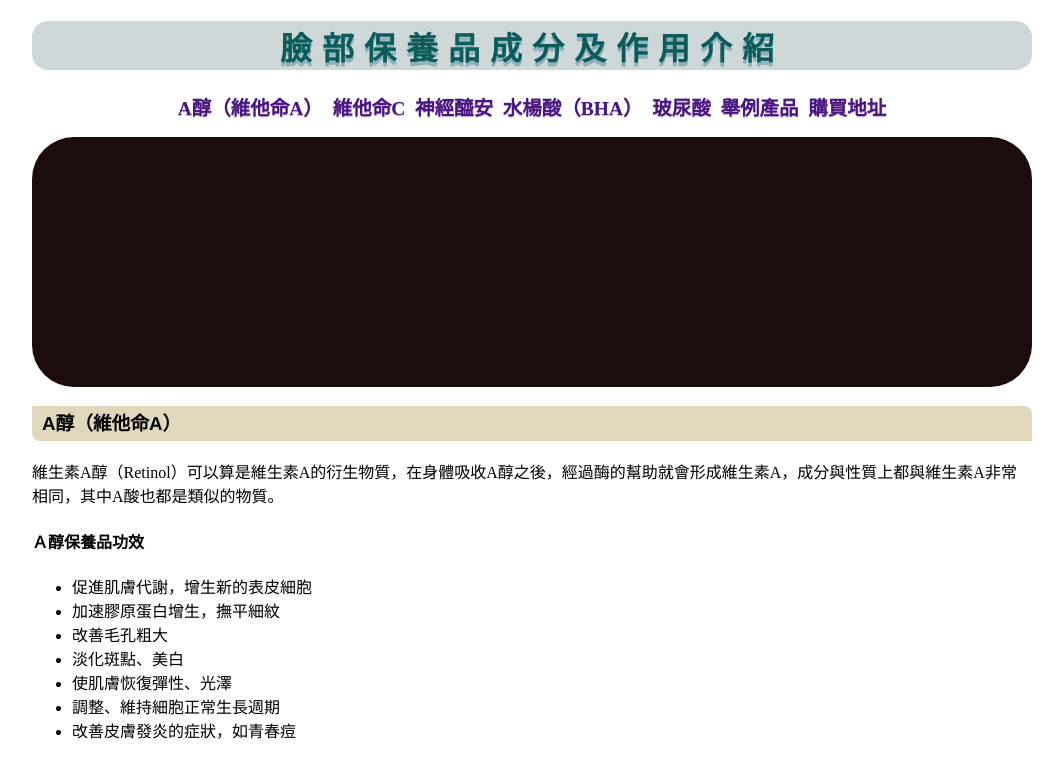
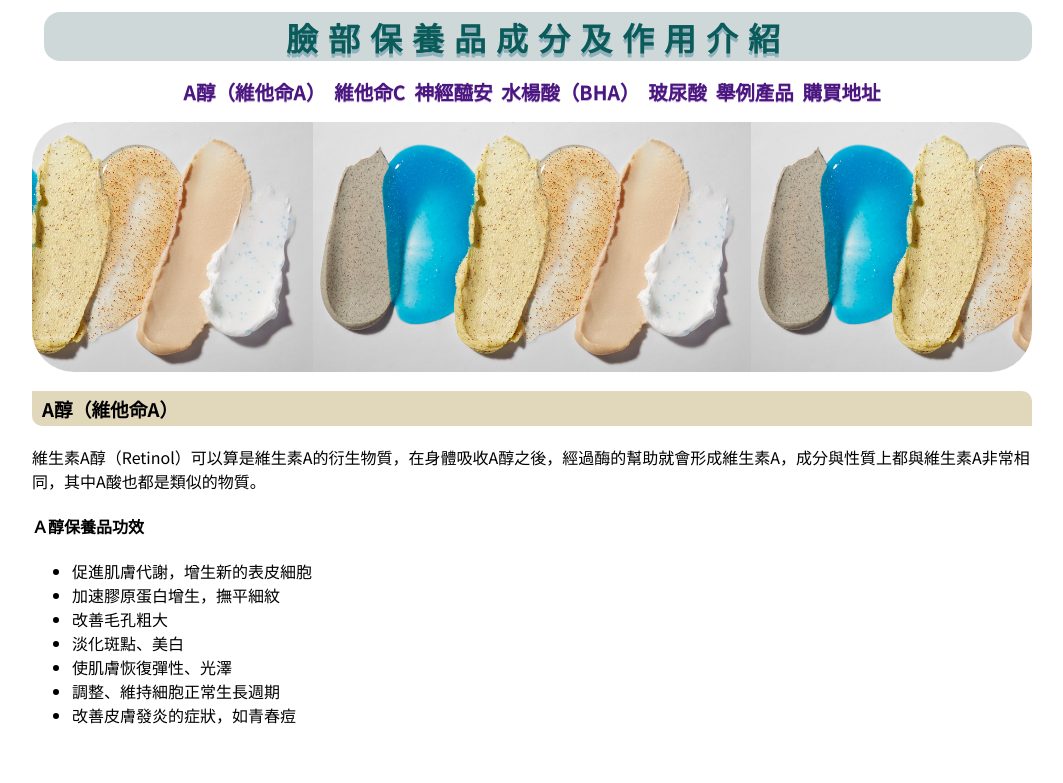
Before and after one commit to sheena880426/0317, a plain HTML site: page index.html in a window 1280 px wide. Shown: the top 783 px of the page, without its empty margins (108-1171 px from the left). Drawn offline with Linux system fonts and the light colour scheme; files that its build step writes are made by us from their sources.

Commit message:
Add files via upload

```diff
--- a/index.html
+++ b/index.html
@@ -3,7 +3,6 @@
 <head>
 <meta charset="UTF-8">
 <title>Untitled Document</title>
-<link href="style.css" rel="stylesheet" type="text/css">
 <link href="design/style.css" rel="stylesheet" type="text/css">
 </head>
 <body>
--- a/style.css
+++ b/style.css
@@ -1,69 +1,64 @@
-header h1  {
-    color: #0B5B5B;
-    text-align: center;
-    letter-spacing: 10px;
-    background-color: #CED8D9;
-    border-radius: 16px;
-    padding-right: 3px;
-    padding-left: 3px;
-    font-size: xx-large;
-    padding-top: 1.5px;
-    padding-bottom: 1.5px;
-    text-shadow: 0px 4px #8FB1BB;
-    font-family: "Gill Sans", "Gill Sans MT", "Myriad Pro", "DejaVu Sans Condensed", Helvetica, Arial, sans-serif;
+@charset "UTF-8";
+@import url('https://fonts.googleapis.com/css2?family=Noto+Sans+TC:wght@100;300;400;500;700;900&display=swap');
+body{
+	font-family: 'Noto Sans TC', sans-serif;
 }
-article p {
-}
-nav a:visited {
-    color: #BB7FAC;
-    text-decoration: line-through;
-}
-nav a:hover {
-    color: #4E1314;
-    font-size: large;
-@import url('https://fonts.googleapis.com/css2?family=Noto+Sans+TC:wght@100;300;400;500;700;900&display=swap');@import url('https://fonts.googleapis.com/css2?family=Noto+Sans+TC:wght@100;300;400;500;700;900&display=swap');@import url('https://fonts.googleapis.com/css2?family=Noto+Sans+TC:wght@100;300;400;500;700;900&display=swap');        font-family: 'Noto Sans TC', sans-serif;
-    -webkit-box-shadow: 0px 0px;
-    box-shadow: 0px 0px;
-}
-.skincareimg {
-    height: 250px;
-    background-position: center center;
-    background-color: #1D0C0C;
-    background-image: url(design/five-skincare-ingredients-to-try.jpg);
-    margin-top: 0px;
-    margin-right: 0px;
-    margin-bottom: 0px;
-    margin-left: 0px;
-    padding-top: 0px;
-    padding-right: 0px;
-    padding-bottom: 0px;
-    padding-left: 0px;
-    border-radius: 42px;
-    background-size: contain;
-}
-article h3 {
-    background-color: #E1D7BB;
-    border-bottom-left-radius: 8px;
-    border-top-right-radius: 8px;
-    height: 35px;
-    line-height: 35px;
-    text-align: left;
-    text-indent: 10px;
-    font-family: Gotham, "Helvetica Neue", Helvetica, Arial, sans-serif;
-}
-nav {
-    text-align: center;
-    font-size: small;
-    text-decoration: none;
+.container {
+    width: 1000px;
+    margin-left: auto;
+    margin-right: auto;
 }
 nav a:link {
     color: #49177E;
     text-decoration: none;
     text-shadow: 0px 1px #CAABE2;
 }
-.container {
-    margin-left: auto;
-    margin-right: auto;
-    width: 1000px;
+nav {
+    text-decoration: none;
+    font-size: small;
+    text-align: center;
 }
-font-family: 'Noto Sans TC', sans-serif;font-family: 'Noto Sans TC', sans-serif;font-family: 'Noto Sans TC', sans-serif;
+article h3 {
+    height: 35px;
+    line-height: 35px;
+    text-align: left;
+    text-indent: 10px;
+    background-color: #E1D7BB;
+    border-bottom-left-radius: 10px;
+    border-top-right-radius: 10px;
+}
+.skincareimg {
+    height: 250px;
+    border-radius: 42px;
+    background-color: #1D0C0C;
+    background-image: url(five-skincare-ingredients-to-try.jpg);
+    background-position: center center;
+    background-size: contain;
+}
+nav a:hover {
+    color: #4E1314;
+    font-family: Gotham, "Helvetica Neue", Helvetica, Arial, sans-serif;
+    font-size: large;
+    background-size: contain;
+}
+nav a:visited {
+    color: #BB7FAC;
+    text-decoration: line-through;
+}
+header h1 {
+    padding-top: 1.5px;
+    padding-bottom: 1.5px;
+    padding-right: 3px;
+    padding-left: 3px;
+    color: #0B5B5B;
+    font-family: "Gill Sans", "Gill Sans MT", "Myriad Pro", "DejaVu Sans Condensed", Helvetica, Arial, sans-serif;
+    font-size: xx-large;
+    text-shadow: 0px 4px #8FB1BB;
+    letter-spacing: 10px;
+    border-radius: 16px;
+    background-color: #CED8D9;
+    text-align: center;
+    margin-top: 12px;
+    margin-bottom: 12px;
+    margin-left: 12px;
+}
```
